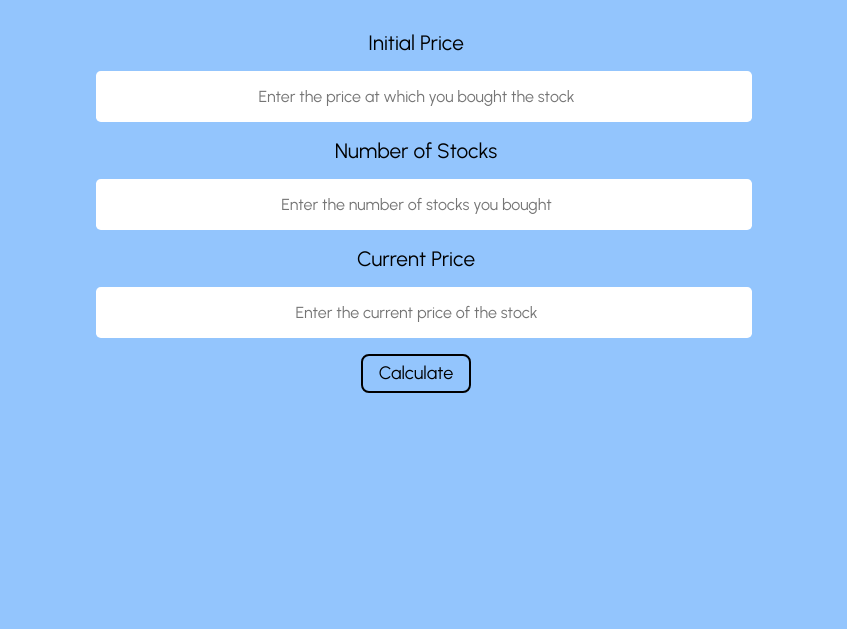
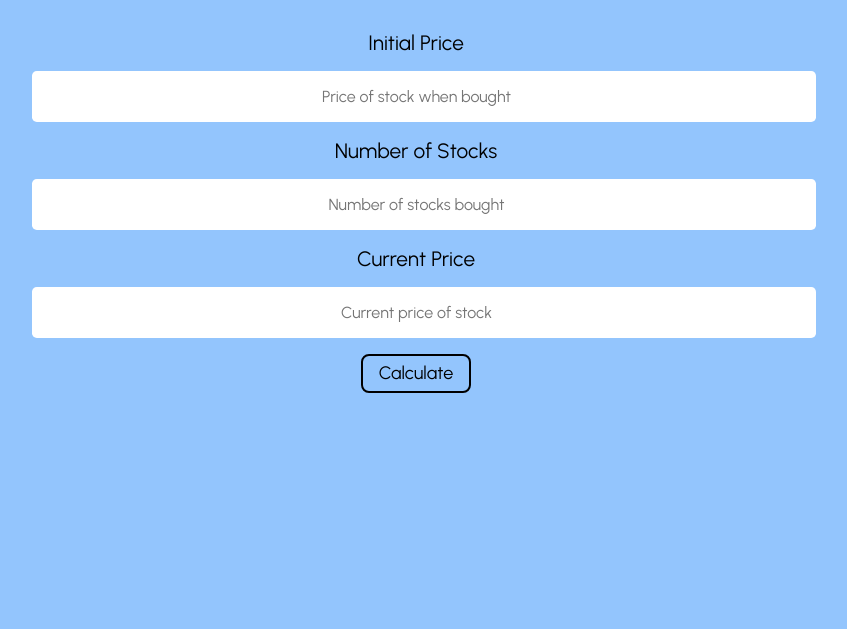
Before and after one commit to ashutosh-kumar2/stocks-profit-loss-calculator, a plain HTML site: page index.html in a window 1280 px wide. Shown: the part 72-701 px from the top of the page, without its empty margins (224-1071 px from the left). Drawn offline with Linux system fonts and the light colour scheme.

Commit message:
adjusted placeholder

```diff
--- a/index.html
+++ b/index.html
@@ -14,13 +14,13 @@
         <h1>Where's my Stock?</h1>
         <main class="container">
             <label for="initial-price">Initial Price
-                <input id="initial-price" type="number" placeholder="Enter the price at which you bought the stock" />
+                <input id="initial-price" type="number" placeholder="Price of stock when bought" />
             </label>
             <label for="stocks-quantity">Number of Stocks
-                <input id="stocks-quantity" type="number" placeholder="Enter the number of stocks you bought" />
+                <input id="stocks-quantity" type="number" placeholder="Number of stocks bought" />
             </label>
             <label for="current-price">Current Price
-                <input id="current-price" type="number" placeholder="Enter the current price of the stock" />
+                <input id="current-price" type="number" placeholder="Current price of stock" />
             </label>
             <button id="submit-button">Calculate</button>
             <div id="output-box"></div>
--- a/style.css
+++ b/style.css
@@ -27,7 +27,7 @@
   }
 
   .container {
-    width: 50%;
+    width: 60%;
     margin: auto;
   }
 
@@ -49,10 +49,6 @@
     border: transparent;
     font-size: 1rem;
     margin: 1rem 0rem;
-  }
-
-  input[placeholder]{
-    text-overflow: ellipsis;
   }
 
   #submit-button {
```
